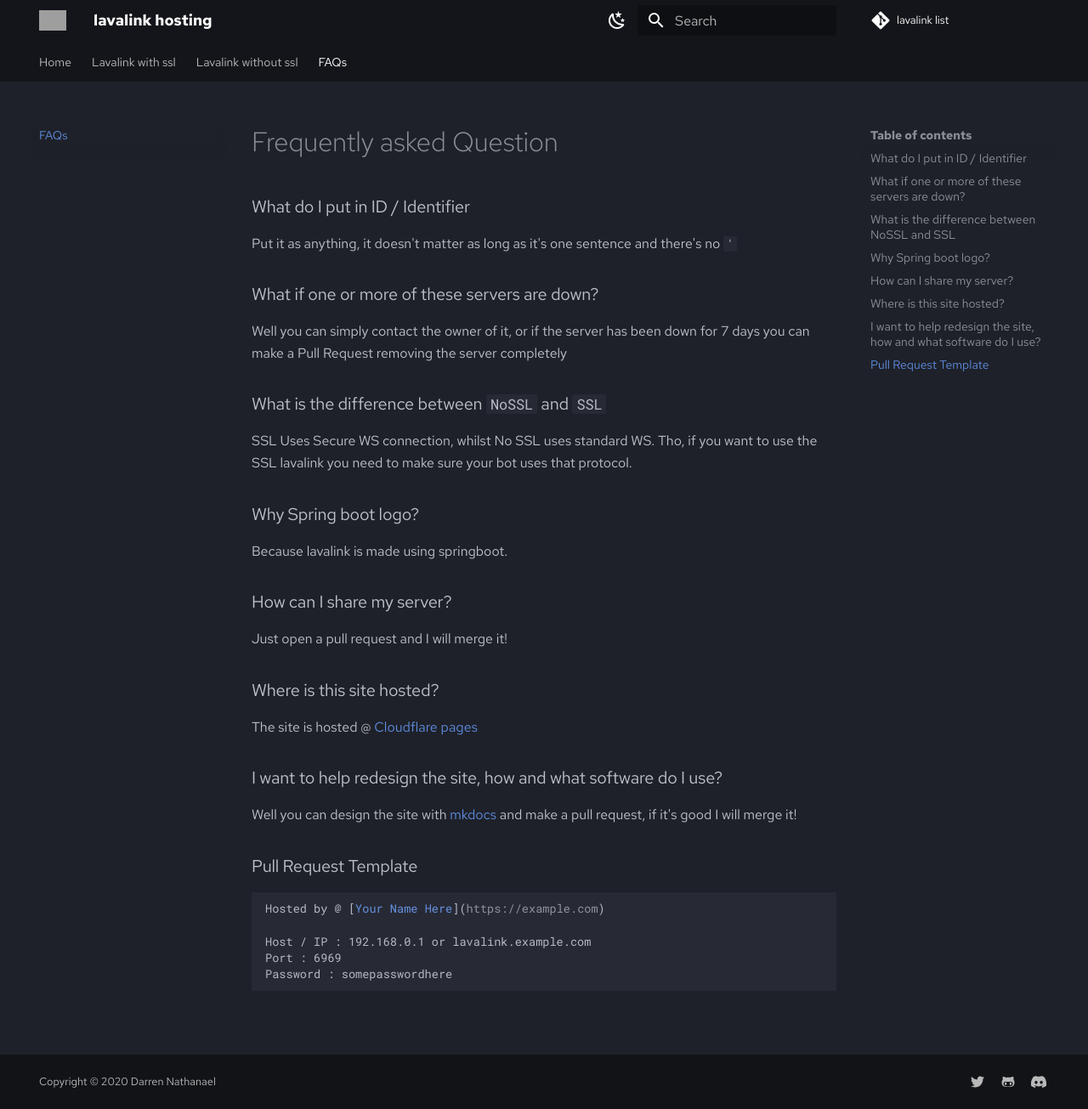
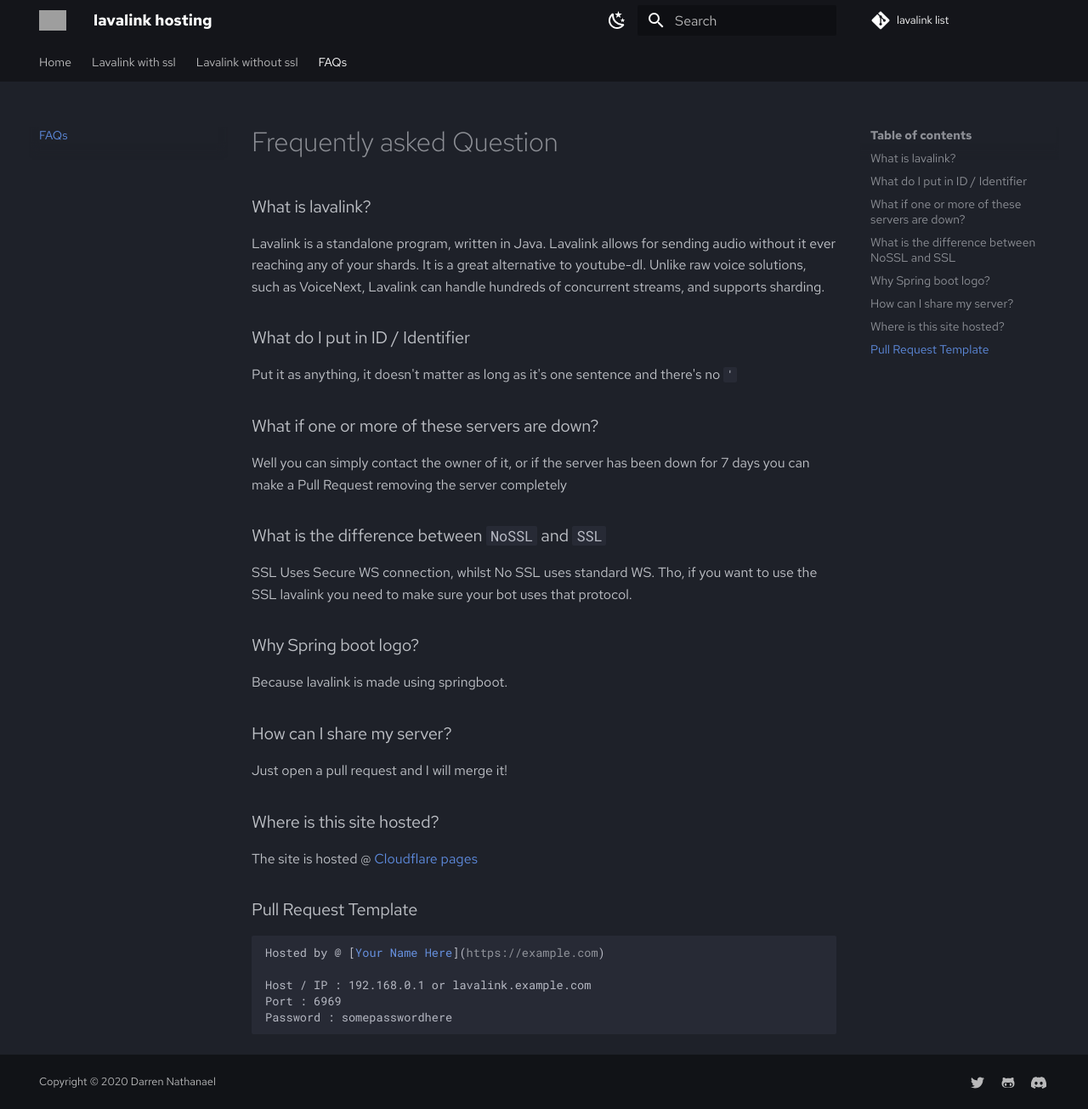
Before and after one commit to DarrenOfficial/lavalink-list, an MkDocs documentation site: the page built from docs/FAQ/frequently-asked-questions.md, in a window 1280 px wide and 1305 px high. Shown: the whole window at 85% size. Built offline with MkDocs 1.6.1 and Material for MkDocs 9.7.7, drawn with Linux system fonts in a browser that asks for light colours; comment, search, counter and statistics services are not loaded; grey boxes are pictures that could not be loaded.

Commit message:
Update frequently-asked-questions.md

```diff
--- a/docs/FAQ/frequently-asked-questions.md
+++ b/docs/FAQ/frequently-asked-questions.md
@@ -5,6 +5,9 @@ description: FAQ about lavalink and this site!
 
 # Frequently asked Question
 
+### What is lavalink?
+
+Lavalink is a standalone program, written in Java. Lavalink allows for sending audio without it ever reaching any of your shards. It is a great alternative to youtube-dl. Unlike raw voice solutions, such as VoiceNext, Lavalink can handle hundreds of concurrent streams, and supports sharding.
 
 ### What do I put in ID / Identifier
 
@@ -31,11 +34,6 @@ Just open a pull request and I will merge it!
 The site is hosted @ [Cloudflare pages](https://pages.dev)
 
 
-### I want to help redesign the site, how and what software do I use?
-
-Well you can design the site with [mkdocs](https://squidfunk.github.io/mkdocs-material/) and make a pull request, if it's good I will merge it!
-
-
 
 
 ### Pull Request Template
```
